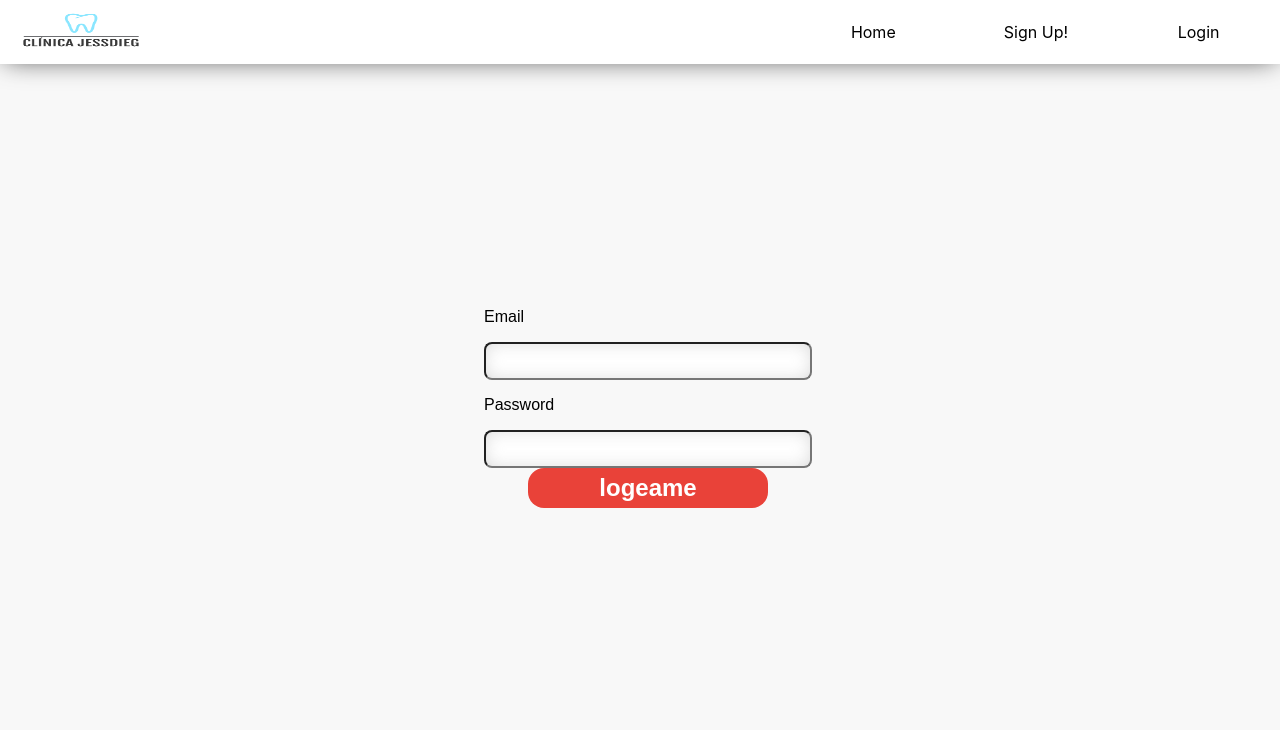
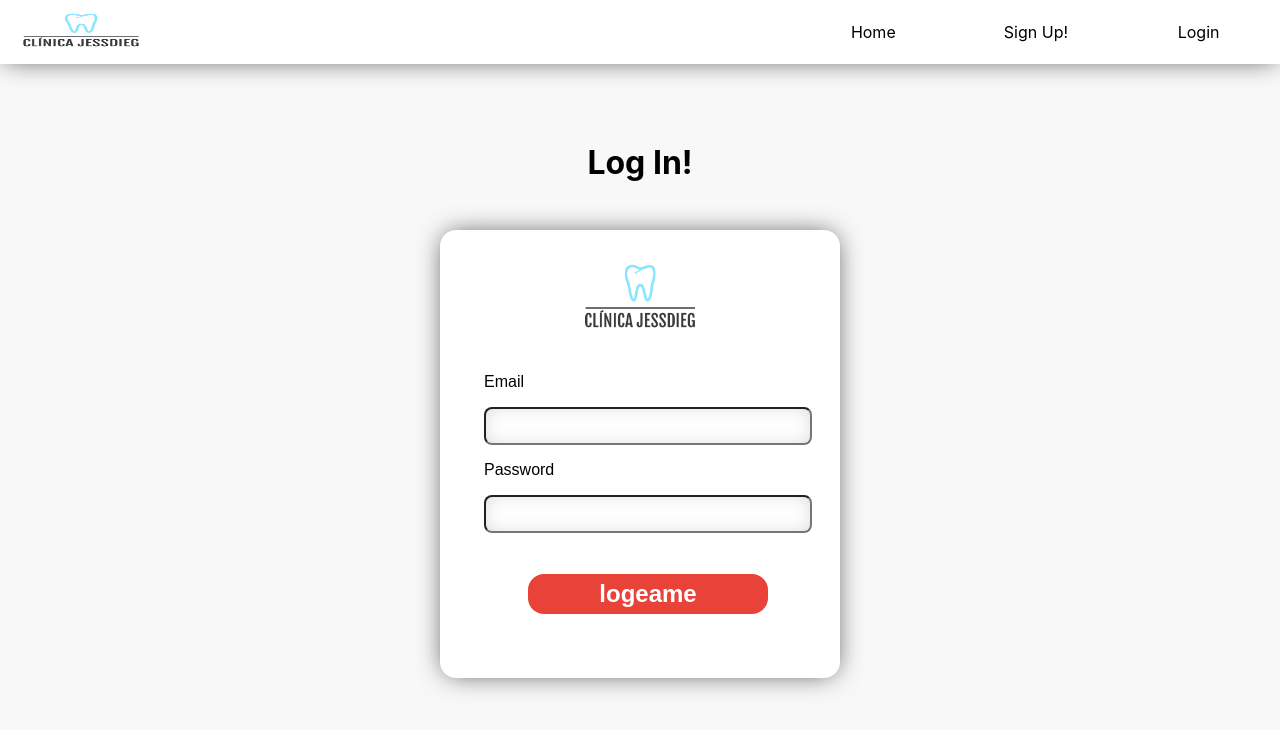
Before and after one commit to diegogb-08/Front-End-with-Reactjs, a React (Create React App) app: page /login in a window 1280 px wide. Shown: the top 730 px of the page. Built offline with nearby package versions, Linux system fonts and the light colour scheme.

Commit message:
adding style to login

```diff
--- a/src/containers/Home/Home.css
+++ b/src/containers/Home/Home.css
@@ -32,5 +32,5 @@
 
 .mainDescription{
     margin-top: 1em;
-   align-self: center;
+    align-self: center;
 }
--- a/src/containers/Login/Login.css
+++ b/src/containers/Login/Login.css
@@ -7,3 +7,47 @@
     width: 100%;
     background-color: rgb(248, 248, 248);
 }
+
+.cardLoginContainer {
+    display: flex;
+    flex-direction: column;
+    justify-content: center;
+    align-items: center;
+    border-radius: 1rem;
+    height: 28em;
+    width: 25em;
+    box-shadow: 0px 0px 27px -5px rgba(0,0,0,0.75);
+    background-color: white;
+}
+
+.cardLogin {
+    display: flex;
+    flex-direction: column;
+    align-items: center;
+    height: 20rem;
+    width: 25rem;
+}
+
+h1 {
+    margin-bottom: 1.5em;
+}
+
+.messageLogin {
+    height: 8em;
+    display: flex;
+    flex-direction: column;
+    align-items: center;
+}
+
+.messageErrorLogin {
+    color: red;
+    font-style: italic;
+    margin-bottom: 1.5em;
+}
+
+
+.loginLogoImg{
+    margin-top: 0.3em;
+    height: 38%;
+    overflow: hidden;
+}
--- a/src/containers/Login/Login.jsx
+++ b/src/containers/Login/Login.jsx
@@ -1,11 +1,12 @@
-import React, {useState, useEffect} from 'react';
+import React, {useState/* , useEffect */} from 'react';
 import Input from '../../components/Input/Input'
 import Submit from '../../components/Submit/Submit';
 import axios from 'axios';
 import {port, client, login} from '../../api/api';
 import Header from '../../components/Header/Header';
 import './Login.css';
-/* import {useHistory} from 'react-router-dom';  */
+import {useHistory} from 'react-router-dom';
+import Logo from '../../img/logoclinic.png'
 
 
 
@@ -13,34 +14,58 @@ import './Login.css';
 
 const Login = () => {
 
+    let history = useHistory();
+
 
     const [dataLogin, setLogin] = useState({
 
         email: '',
         password: ''
 
-    })
+    });
+
+    const [message, setMessage] = useState('')
 
     const handleState = (event) => {
         setLogin({...dataLogin, [event.target.name]: event.target.type === "number" ? +event.target.value : event.target.value});
     };
-
+/*
     useEffect(() => {
 
-    },[]);
+    },[]); */
 
     const logeame = async () => {
+        try {
         let result = await axios.post(port+client+login, dataLogin)
-        console.log(result);
+            if(result) {
+                localStorage.setItem("loginUser", JSON.stringify(result.data));
+                return history.push(`/user`)
+            }
+        } catch(error) {
+            setMessage('Email or password not found');
+        }
     }
 
     return(
         <div className='loginContainer'>
-             <Header/>
-            <div className='designDiv'></div>
-            <Input type='email' name='email' title='Email' lenght='30' onChange={handleState}/>
-            <Input type='password' name='password' title='Password' lenght='16' onChange={handleState}/>
-            <Submit type='submit' name='submit' title='logeame' onClick={() => logeame()}/>
+            <Header/>
+            <h1>Log In!</h1>
+            <div className='cardLoginContainer'>
+                <div className='cardLogin'>
+
+                        <img className="loginLogoImg" alt="logo" src={Logo}/>
+
+                    <Input type='email' name='email' title='Email' lenght='30' onChange={handleState}/>
+                    <Input type='password' name='password' title='Password' lenght='16' onChange={handleState}/>
+
+                </div>
+
+                <div className="messageLogin">
+                     <div className="messageErrorLogin">{message}</div>
+                     <Submit type='submit' name='submit' title='logeame' onClick={() => logeame()}/>
+                </div>
+
+            </div>
         </div>
     )
 
```
